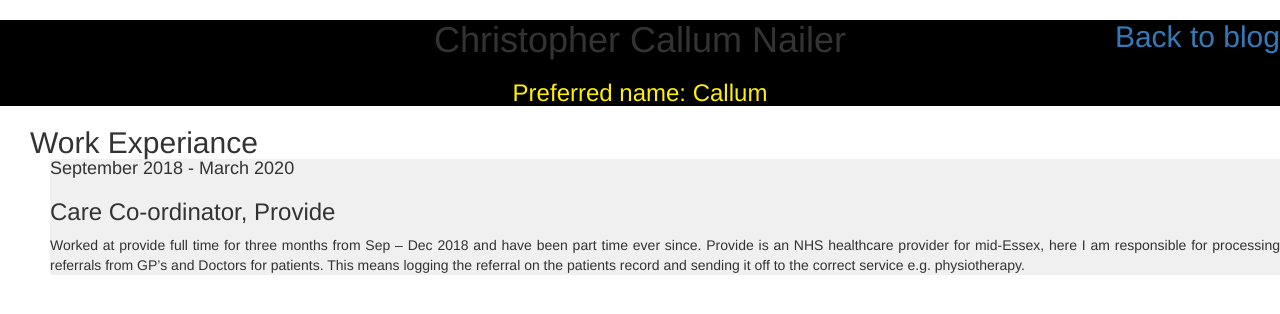
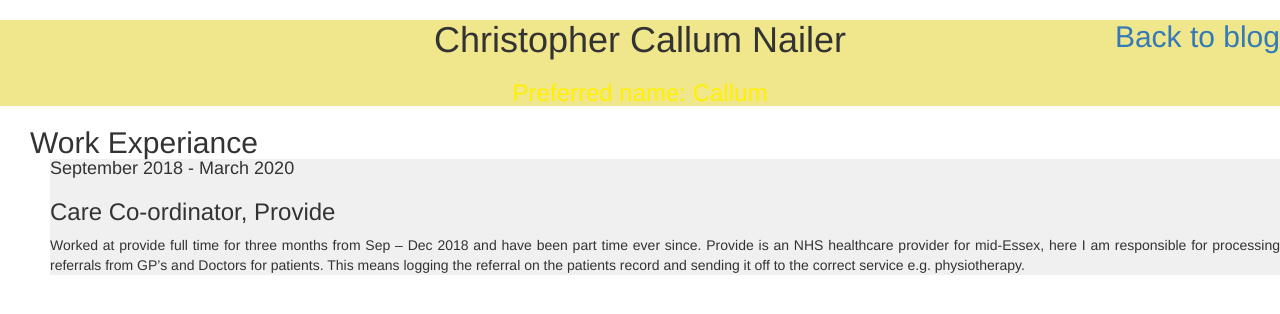
Before and after one commit to CallumNailer/my-first-blog, a Django app: page /cv in a window 1280 px wide. Shown: the top 314 px of the page. Run offline with Django 3.2, Linux system fonts and the light colour scheme; some libraries are stand-ins or nearby versions.

Commit message:
debugging css

```diff
--- a/static/css/cv.css
+++ b/static/css/cv.css
@@ -4,7 +4,7 @@
 
 .personal_details {
   text-align: center;
-  background-color: 000000;
+  background-color: khaki;
 }
 
 .job {
```
